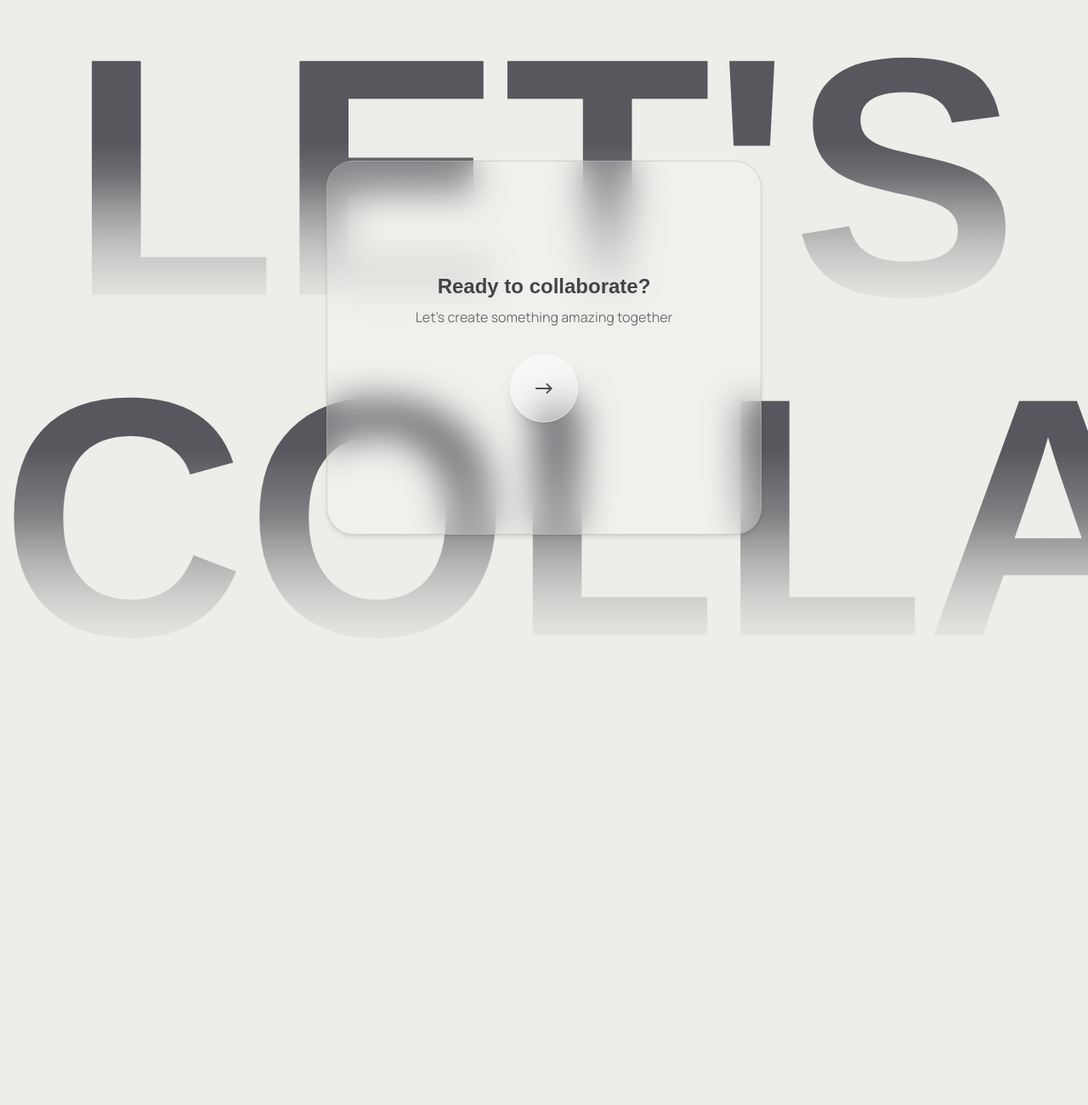
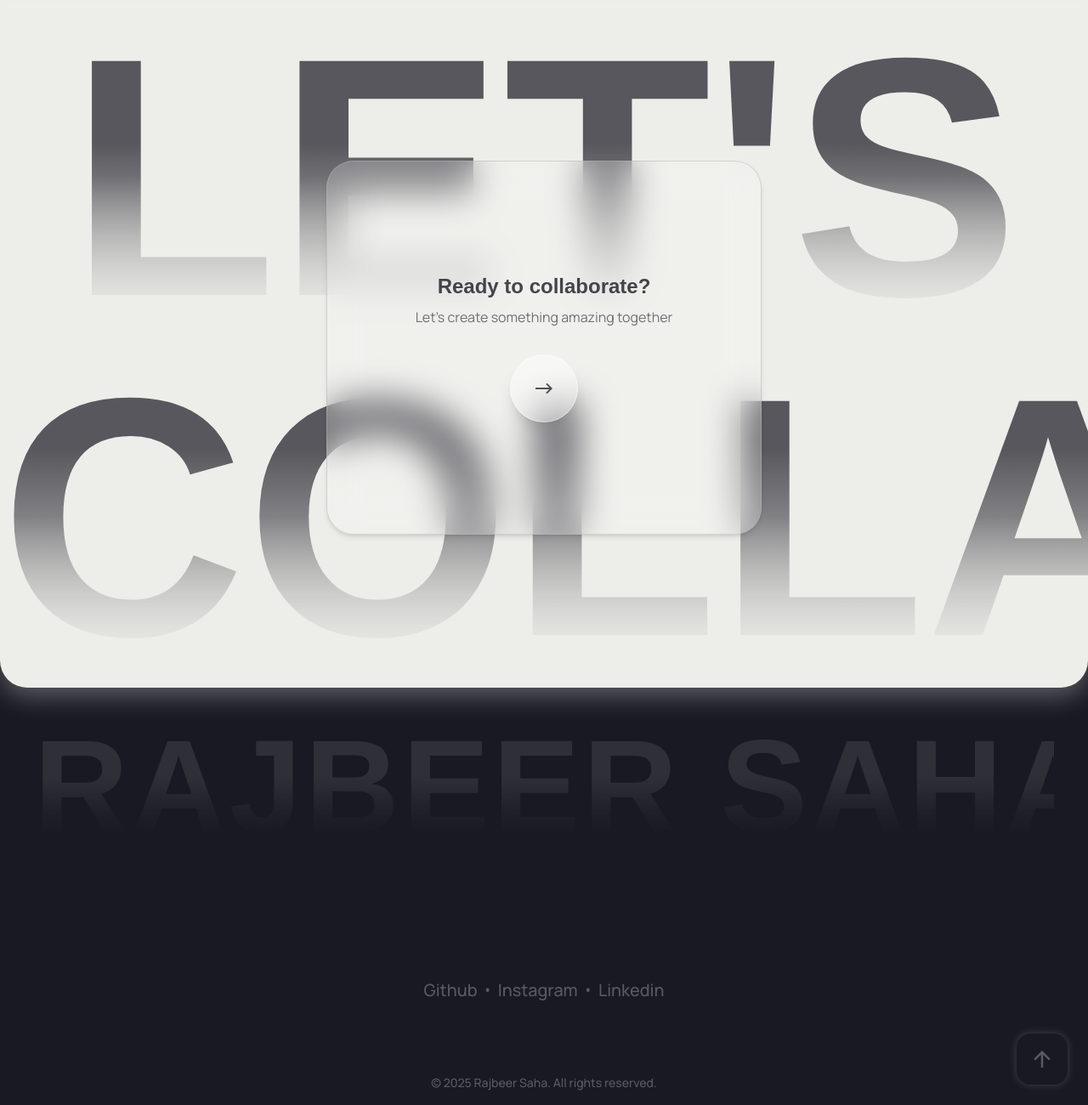
Before and after one commit to PixelPioneer404/Modern-Portfolio, a website built with Vite: page index.html in a window 1280 px wide. Shown: the part 9301-10601 px from the top of the page at 85% size. Before the commit the page ends 10133 px from the top, so only its background shows below. Built offline with nearby package versions, Linux system fonts and the light colour scheme; some packages are replaced by stand-ins of ours; animation ran at ten frames a second; a web font is replaced by a local one.

Commit message:
created the footer section

```diff
--- a/index.html
+++ b/index.html
@@ -2322,7 +2322,7 @@
                 </div>
             </div>
         </section>
-        <section class="relative w-full h-screen" id="contact">
+        <section class="relative w-full h-screen bg-[var(--bg-color)] rounded-b-3xl" id="contact">
             <div class="absolute inset-0 w-full h-full flex flex-col justify-center opacity-70 z-10">
                 <h1 class="text-center text-[400px] text-transparent bg-[linear-gradient(to_bottom,_#191923_0%,_#191923_40%,_#edede9_100%)] bg-clip-text leading-none font-satoshi font-extrabold"
                     style="mask: linear-gradient(to bottom, white 0%, white 50%, transparent 100%); -webkit-mask: linear-gradient(to bottom, white 0%, white 50%, transparent 100%);">
@@ -2417,6 +2417,47 @@
                     </div>
                 </div>
             </div>
+            <div
+                class="bg-[var(--bg-color)] w-full h-full absolute inset-0 z-9 rounded-b-4xl shadow-[0_10px_30px_rgba(255,255,255,0.3)]">
+            </div>
+            <div class="bg-[var(--primary-text-color)] w-full h-full absolute inset-0 z-8"></div>
+        </section>
+        <section class="relative bg-[var(--primary-text-color)] w-full h-2/3 py-10 px-10 overflow-hidden" id="footer">
+            <h1 class="tracking-wide text-center text-[12vw] whitespace-nowrap flex-1 text-transparent bg-[linear-gradient(to_bottom,_#2f2f37_0%,_#2f2f37_40%,_#191923_100%)] bg-clip-text leading-none font-satoshi font-extrabold"
+                style="mask: linear-gradient(to bottom, white 0%, white 50%, transparent 100%); -webkit-mask: linear-gradient(to bottom, white 0%, white 50%, transparent 100%);">
+                RAJBEER SAHA
+            </h1>
+            <p
+                class="w-full absolute bottom-4 left-1/2 text-center text-sm text-[var(--bg-color)] font-medium font-manrope whitespace-nowrap opacity-30 translate-x-[-50%]">
+                ©
+                <span id="footer-year">2025</span> Rajbeer Saha. All rights reserved.
+            </p>
+            <div
+                class="absolute inset-0 top-55 w-full h-auto flex justify-center items-center gap-2 opacity-30 scale-110">
+                <a href="https://github.com/pixelpioneer404" target="_blank"
+                    class="decoration-none text-center text-lg text-[var(--bg-color)] font-manrope font-medium cursor-pointer">
+                    Github
+                </a>
+                <p class="text-[var(--bg-color)]">•</p>
+                <a href="https://instagram.com/raj_vir202" target="_blank"
+                    class="decoration-none text-center text-lg text-[var(--bg-color)] font-manrope font-medium cursor-pointer">
+                    Instagram
+                </a>
+                <p class="text-[var(--bg-color)]">•</p>
+                <a href="https://www.linkedin.com/in/rajbeer-saha-123456789/" target="_blank"
+                    class="decoration-none text-center text-lg text-[var(--bg-color)] font-manrope font-medium cursor-pointer">
+                    Linkedin
+                </a>
+            </div>
+            <button id="scroll-to-top-btn" title="Scroll to top"
+                class="absolute bottom-6 right-6 rounded-2xl w-15 aspect-square shadow-[0_0_10px_#edede9]/20 flex justify-center items-center cursor-pointer hover:scale-106 group transition-all duration-300 ease-in-out">
+                <svg class="text-[var(--bg-color)]/30 scale-50 group-hover:translate-y-[-3px] transition-all duration-300 ease-in-out"
+                    xmlns="http://www.w3.org/2000/svg" viewBox="0 0 24 24" fill="currentColor">
+                    <path
+                        d="M13.0001 7.82843V20H11.0001V7.82843L5.63614 13.1924L4.22192 11.7782L12.0001 4L19.7783 11.7782L18.3641 13.1924L13.0001 7.82843Z">
+                    </path>
+                </svg>
+            </button>
         </section>
     </main>
 
--- a/src/js/index.js
+++ b/src/js/index.js
@@ -19,7 +19,6 @@ function raf(time) {
     lenis.raf(time);
     requestAnimationFrame(raf);
 }
-
 requestAnimationFrame(raf);
 
 window.onload = () => {
@@ -1075,3 +1074,21 @@ window.resetContactFormHistory = resetContactFormHistory
 window.addEventListener('beforeunload', () => {
     cleanupContactKeyboardHandler()
 })
+
+//footer
+document.getElementById("footer-year").textContent = new Date().getFullYear();
+
+// Scroll to top functionality
+const scrollToTopBtn = document.querySelector("#scroll-to-top-btn")
+
+if (scrollToTopBtn) {
+    scrollToTopBtn.addEventListener("click", () => {
+        // Scroll to top of the page
+        window.scrollTo({
+            top: 0,
+            behavior: "smooth"
+        })
+    })
+} else {
+    console.warn("Scroll to top button not found")
+}
```
Also changed, not shown: dist/css/output.css.
